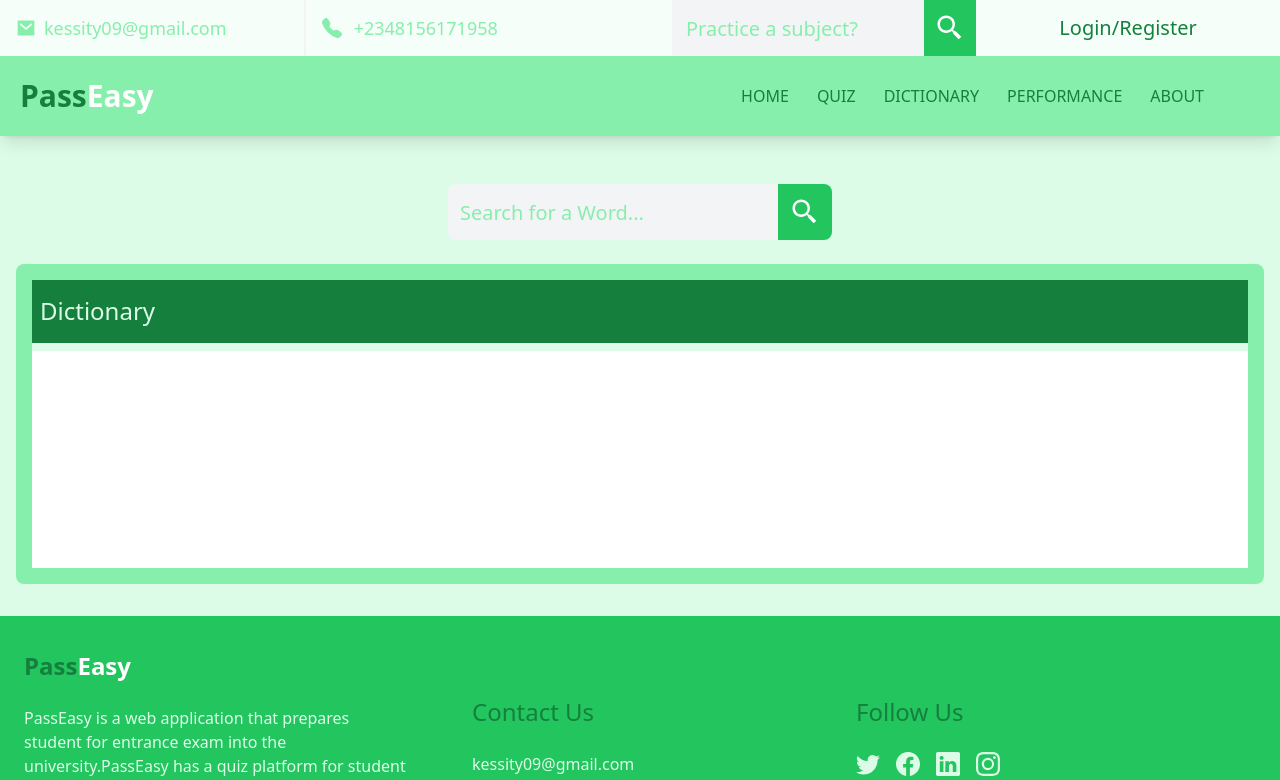
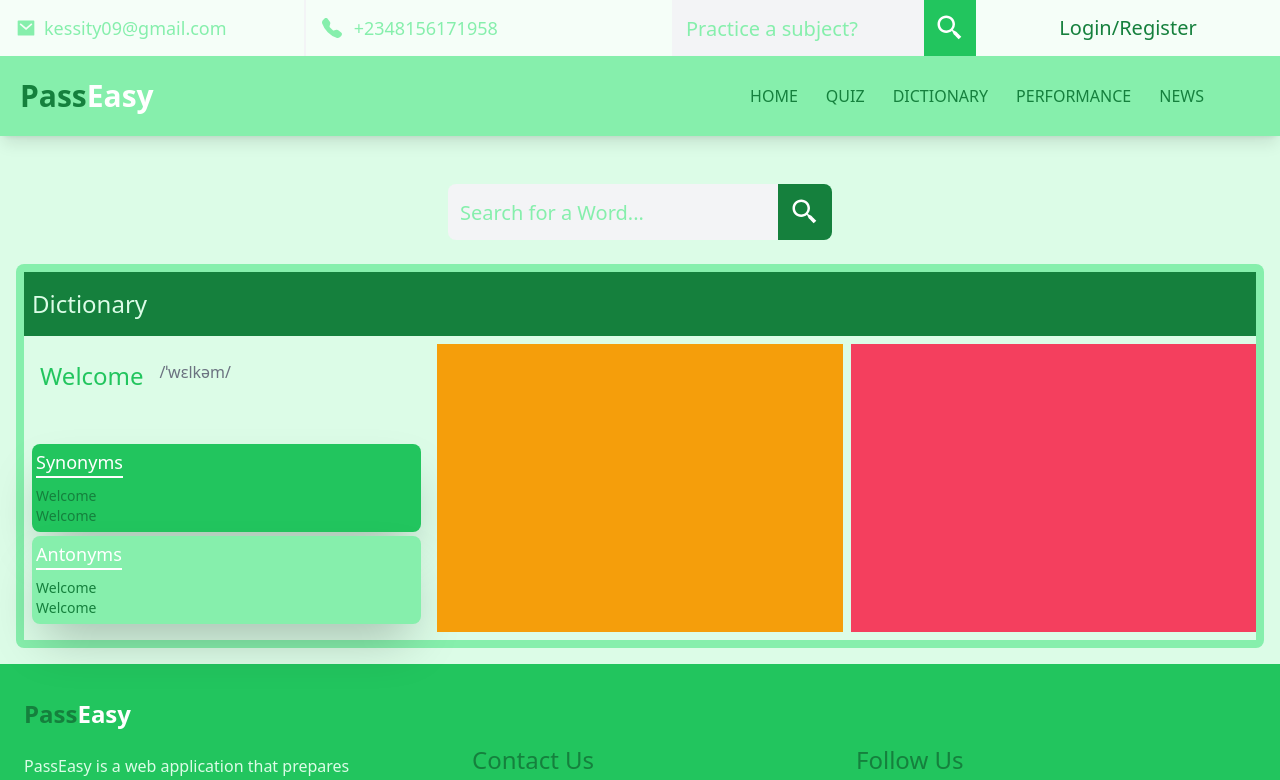
Before and after one commit to KINGSLEYEHAPA/pass-easy-stutern-personal-project, a React (Create React App) app: page /dictionary in a window 1280 px wide. Shown: the top 780 px of the page. Built offline with nearby package versions, Linux system fonts and the light colour scheme.

Commit message:
Working on dictionary page

```diff
--- a/src/components/Dictionary.jsx
+++ b/src/components/Dictionary.jsx
@@ -13,13 +13,13 @@ const Dictionary = () => {
             placeholder="Search for a Word..."
             required
           />
-          <span className="bg-green-500 h-full w-16 flex justify-center items-center text-white text-3xl rounded-tr-lg rounded-br-lg">
+          <span className="bg-green-700 h-full w-16 flex justify-center items-center text-white text-3xl rounded-tr-lg rounded-br-lg">
             <BiSearchAlt2 />
           </span>
         </div>
       </div>
-      <div className=" w-full h-[40rem] ssm:w-full ssm:h-80 bg-green-300 p-4 rounded-lg">
-        <div className="w-full h-full bg-green-100 flex flex-col justify-start items-center gap-2">
+      <div className=" w-full h-[40rem] ssm:w-full ssm:h-96 bg-green-300 p-2 rounded-lg">
+        <div className="w-full h-full bg-green-100 flex flex-col justify-start items-center gap-2 ">
           <div className="flex  justify-start items-center h-16 bg-green-700 w-full p-2">
             <h1 className="text-green-100 text-xl ssm:text-2xl">Dictionary</h1>
           </div>
@@ -30,7 +30,42 @@ const Dictionary = () => {
             </div>
           )}
           {wordSearched && (
-            <div className="bg-white w-full h-[33rem] ssm:h-56"></div>
+            <div className="bg-green-100 w-full h-[33rem] ssm:h-72 flex flex-col gap-2 ssm:flex ssm:flex-row">
+              <div className=" w-full h-[10rem] ssm:w-[30rem] ssm:h-full">
+                <div className="flex gap-1 h-full w-full p-2 justify-center items-center ssm:flex ssm:flex-col">
+                  <div className=" w-1/3 h-full ssm:w-full ssm:h-1/3 p-2 ssm:flex ssm:gap-4">
+                    <p className="text-lg ssm:text-2xl text-green-500">
+                      Welcome
+                    </p>
+                    <span className="text-md text-gray-500">/ˈwɛlkəm/</span>
+                  </div>
+                  <div className="bg-green-500 w-1/3 h-full ssm:w-full ssm:h-1/3 p-1 rounded-lg shadow-2xl">
+                    <p className="text-sm ssm:text-lg text-white border-b-2 border-white py-0 px-0 inline-block mb-2">
+                      Synonyms
+                    </p>
+                    <p className="text-sm ssm:text-md text-green-700">
+                      Welcome
+                    </p>
+                    <p className="text-sm ssm:text-md text-green-700">
+                      Welcome
+                    </p>
+                  </div>
+                  <div className="bg-green-300 w-1/3 h-full ssm:w-full ssm:h-1/3 p-1 rounded-lg shadow-2xl">
+                    <p className="text-sm ssm:text-lg text-white border-b-2 border-white py-0 px-0 inline-block mb-2">
+                      Antonyms
+                    </p>
+                    <p className="text-sm ssm:text-md text-green-700">
+                      Welcome
+                    </p>
+                    <p className="text-sm ssm:text-md text-green-700">
+                      Welcome
+                    </p>
+                  </div>
+                </div>
+              </div>
+              <div className="bg-amber-500 w-full h-[15rem] ssm:w-[30rem] ssm:h-full"></div>
+              <div className="bg-rose-500 w-full h-[15rem] ssm:w-[30rem] ssm:h-full"></div>
+            </div>
           )}
         </div>
       </div>
--- a/src/components/Footer.jsx
+++ b/src/components/Footer.jsx
@@ -13,7 +13,9 @@ const Footer = () => {
           into the university.PassEasy has a quiz platform for student to master
           past questions in previous exams in UTME,WASSCE and POST-UTME.
         </p>
-        <p className="mt-5 text-green-700"> Copyright &copy;2022</p>
+        <p className="mt-5 text-green-700">
+          Kingsley Omozogie Ehapa -Copyright &copy;2022
+        </p>
       </div>
       <div className="md:w-80">
         <h2 className="text-2xl text-green-700">Contact Us</h2>
--- a/src/components/Header.jsx
+++ b/src/components/Header.jsx
@@ -79,7 +79,7 @@ const Header = () => {
               <li className="hover:text-white">PERFORMANCE</li>
             </Link>
             <Link to="/">
-              <li className="hover:text-white">ABOUT</li>
+              <li className="hover:text-white">NEWS</li>
             </Link>
           </ul>{" "}
         </div>
@@ -113,7 +113,7 @@ const Header = () => {
                 PERFORMANCE
               </Link>
             </li>
-            <li className="hover:text-white">ABOUT</li>
+            <li className="hover:text-white">NEWS</li>
           </ul>{" "}
         </div>
         <AnimatePresence>
--- a/src/components/HomePage.jsx
+++ b/src/components/HomePage.jsx
@@ -172,7 +172,7 @@ const HomePage = () => {
       <div className="h-[40rem] ssm:h-[30rem] w-full flex flex-col border-b-2 border-green-100">
         <div className="h-14 bg-green-200/40 flex justify-start items-center">
           <h2 className="text-2xl md:text-4xl text-green-500 ml-4">
-            Word of the day
+            Learn a New Word
           </h2>
         </div>
         <div className="flex h-full  ">
@@ -279,7 +279,7 @@ const HomePage = () => {
         </aside>
         <aside className=" h-[18rem] sm:h-[35rem] ssm:h-full ssm:w-1/2">
           <img
-            className="w-full h-full ssm:h-[21rem] lg:h-4/5"
+            className="w-full h-full ssm:h-[21rem] lg:h-4/5 shadow-xl"
             src={pastQuestions}
             alt="Student"
           />
```
